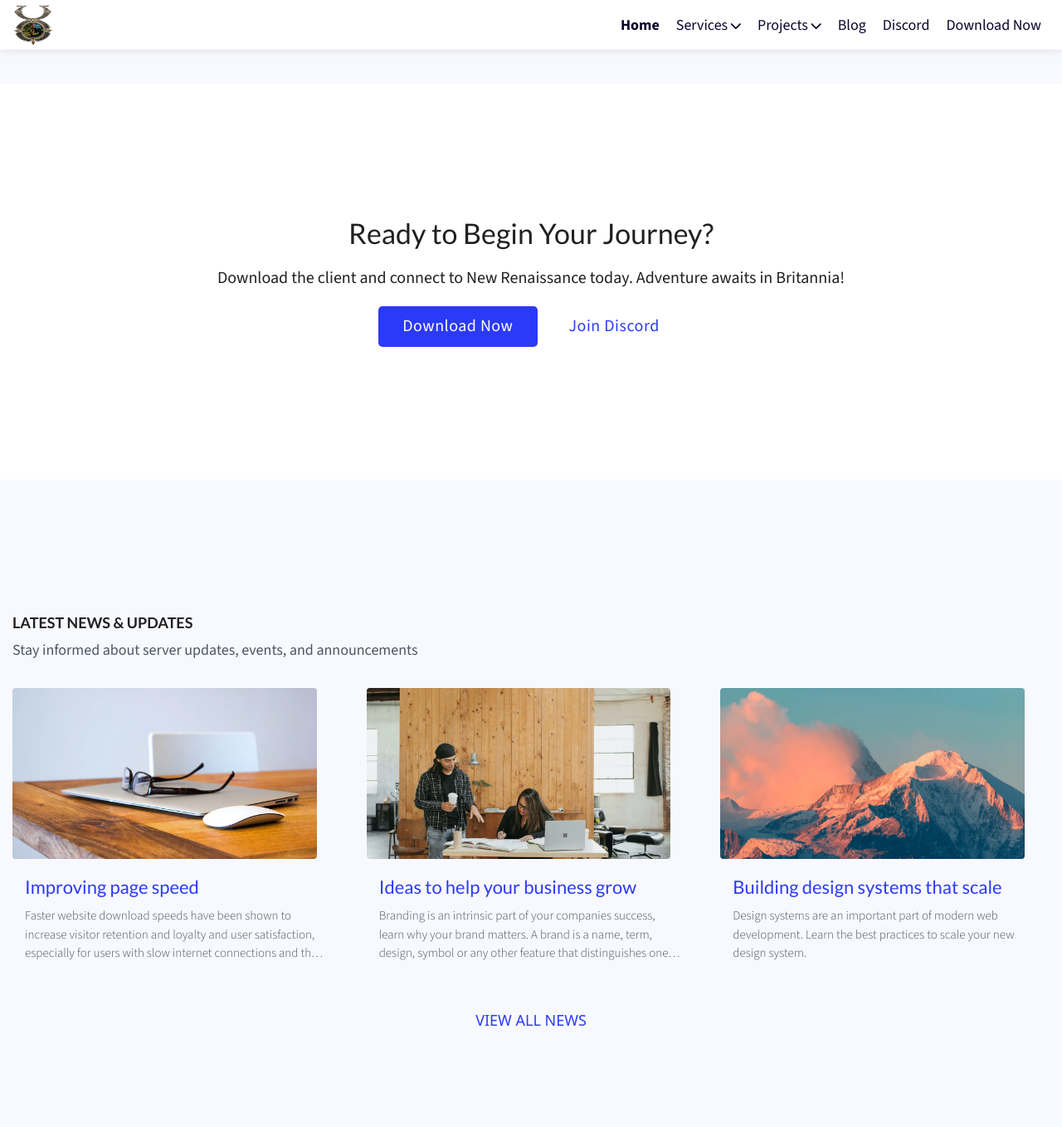
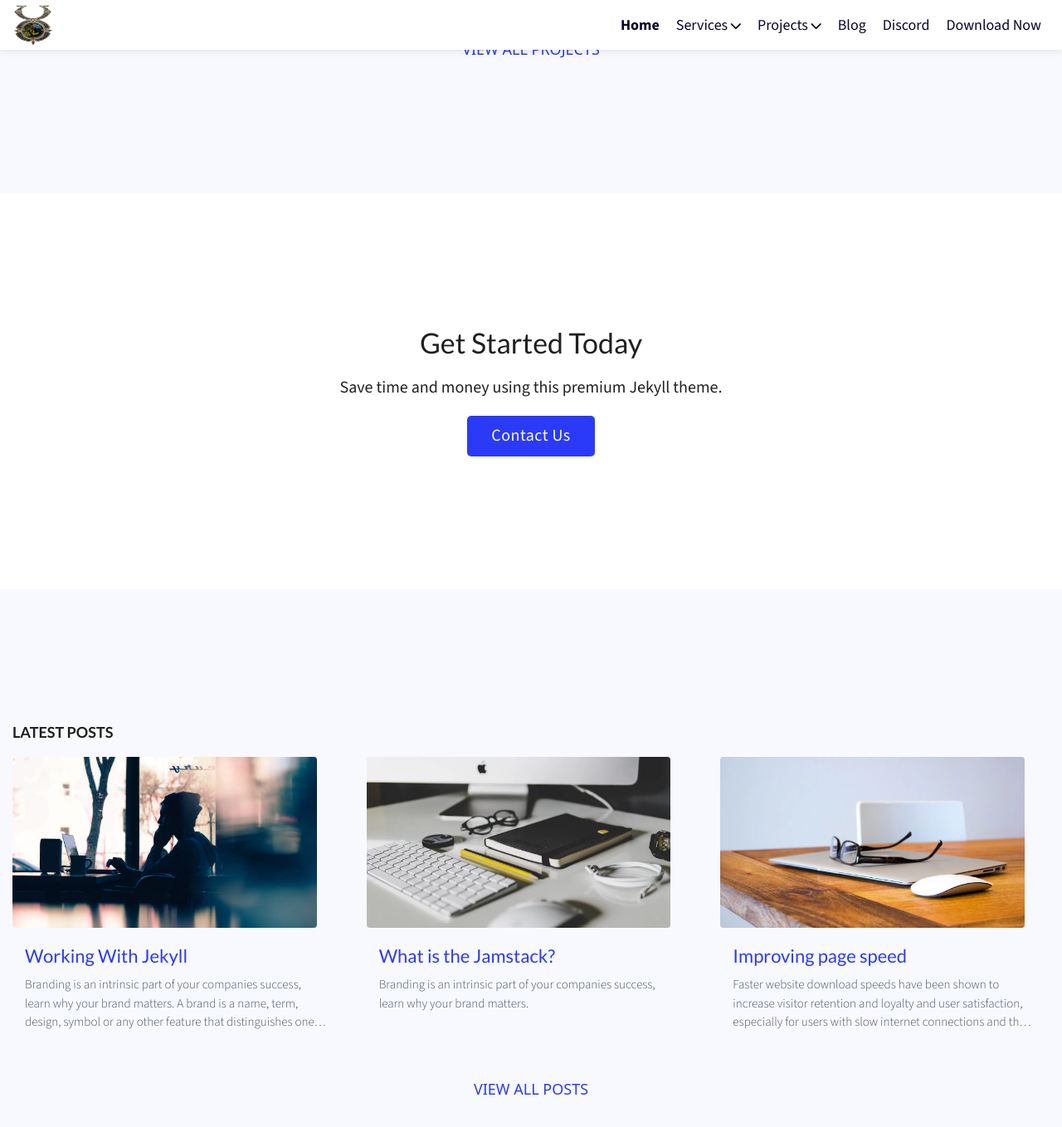
Before and after one commit to xzCad/new-renaissance-website, a Jekyll site: the page built from pages/home.md, in a window 1280 px wide and 1400 px high, scrolled down 2597 px. Shown: the top 1358 px of the window at 83% size. Built offline with Jekyll 4.4.1, drawn with Linux system fonts in a browser that asks for light colours; some of the changed text lies outside the part shown.

Commit message:
Revert "Update home.md"
This reverts commit 38100c1b1b7e6c0bf26b4057ea76f3580da68db9.

```diff
--- a/pages/home.md
+++ b/pages/home.md
@@ -8,41 +8,41 @@ meta_title: Ultima Online - New Renaissance
 
 hero:
   enabled: true
-  heading: "Welcome to New Renaissance"
-  sub_heading: "Experience Ultima Online as it was meant to be. Renaissance era mechanics, custom content, and a thriving community await you in Britannia."
+  heading: "Ultima Online - New Renaissance"
+  sub_heading: "A custom Renaissance era Ultima Online free shard. Classic gameplay, custom content, and an active community awaits you in Britannia."
   text_color: "#FFFFFF"
   background_color: "#1d2830"
   background_gradient: true
   background_image: "/assets/images/gen/home/home-1-large.webp"
-  background_image_blend_mode: overlay
+  background_image_blend_mode: overlay # "overlay", "multiply", "screen"
   fullscreen_mobile: true
   fullscreen_desktop: false
   height: "660px"
   buttons:
-    enabled: true
+    enabled: false
     list:
-      - text: "Download Client"
+      - text: "Download Now"
         url: "https://github.com/xzCad/newrenaissance-launcher/releases/download/Installer/New.Renaissance.exe"
         external: true
-        fa_icon: "fas fa-download"
-        size: large
+        fa_icon: false
+        size: large # "small", "normal", "large"
         outline: false
-        style: "primary"
-      - text: "Getting Started"
-        url: "/getting-started"
-        external: false
-        fa_icon: "fas fa-book"
+        style: "light" # "light", "dark", "primary"
+      - text: "Documentation"
+        url: "https://www.zerostatic.io/docs/jekyll-advance/v2.0/"
+        external: true
+        fa_icon: false
         size: large
         outline: true
         style: "light"
 
 services:
   enabled: true
-  heading: "Server Features"
-  sub_heading: "What makes New Renaissance unique"
+  heading: "Quick Links"
+  sub_heading: ""
   limit: 6
-  sort: "weight"
-  view_more_button_text: "View All Features"
+  sort: "weight" # 'date'
+  view_more_button_text: "View All Services"
   view_more_button_link: "/services"
   prevent_click: false
 
@@ -50,21 +50,23 @@ intro:
   enabled: true
   align: left
   image: "/assets/images/gen/content/content-5-thumbnail.webp"
-  heading: "Classic Renaissance Era Gameplay"
-  sub_heading: "We've carefully recreated the golden age of Ultima Online with modern enhancements. Join hundreds of players in a living, breathing world of adventure."
+  heading: "We've helped hundreds of people grow their business online."
+  sub_heading: "Our software empowers customers and retailers to work from anywhere in the world, on the go, or at home."
   features:
-    enabled: true
+    enabled: false
     list:
-      - text: "Authentic Renaissance era mechanics and skill system"
+      - text: "Configure the homepage sections in front-matter."
         fa_icon: "fas fa-check"
-      - text: "Active staff and regular events"
+      - text: "An advanced hero image section with dozens of design options."
         fa_icon: "fas fa-check"
-      - text: "Balanced PvP and PvE experiences"
+      - text: "Fully responsive and SEO optimised."
+        fa_icon: "fas fa-check"
+      - text: "Multiple content types including services, projects, blog and more."
         fa_icon: "fas fa-check"
   buttons:
     enabled: true
     list:
-      - text: "Learn More"
+      - text: "About Us"
         url: "/about"
         external: false
         fa_icon: ""
@@ -73,18 +75,18 @@ intro:
         style: "primary"
 
 partners:
-  enabled: false
+  enabled: true
   limit: 5
-  sort: "weight"
+  sort: "weight" # 'date'
 
 projects:
   enabled: true
-  heading: "Community Highlights"
-  sub_heading: "Recent events and player achievements"
+  heading: "Our Projects"
+  sub_heading: ""
   limit: 2
   columns: 2
-  sort: "weight"
-  view_more_button_text: "View Gallery"
+  sort: "weight" # 'date'
+  view_more_button_text: "View All Projects"
   view_more_button_link: "/projects"
   prevent_click: false
 
@@ -92,32 +94,29 @@ outro:
   enabled: true
   align: center
   image: false
-  heading: "Ready to Begin Your Journey?"
-  sub_heading: "Download the client and connect to New Renaissance today. Adventure awaits in Britannia!"
+  heading: Get Started Today
+  sub_heading: "Save time and money using this premium Jekyll theme."
   features:
     enabled: false
+    list:
+      - text: "Free Quote"
+        fa_icon: "fas fa-envelope-open-text"
   buttons:
     enabled: true
     list:
-      - text: "Download Now"
-        url: "https://github.com/xzCad/newrenaissance-launcher/releases/download/Installer/New.Renaissance.exe"
-        external: true
-        size: "large"
-        style: "primary"
-      - text: "Join Discord"
+      - text: "Contact Us"
         url: "/contact"
         external: false
         size: "large"
-        style: "light"
 
 posts:
   enabled: true
-  heading: "Latest News & Updates"
-  sub_heading: "Stay informed about server updates, events, and announcements"
+  heading: "Latest Posts"
+  sub_heading: ""
   limit: 3
   columns: 3
-  sort: "date"
-  view_more_button_text: "View All News"
+  sort: "weight" # 'date'
+  view_more_button_text: "View All Posts"
   view_more_button_link: "/blog"
   prevent_click: false
 ---
```
